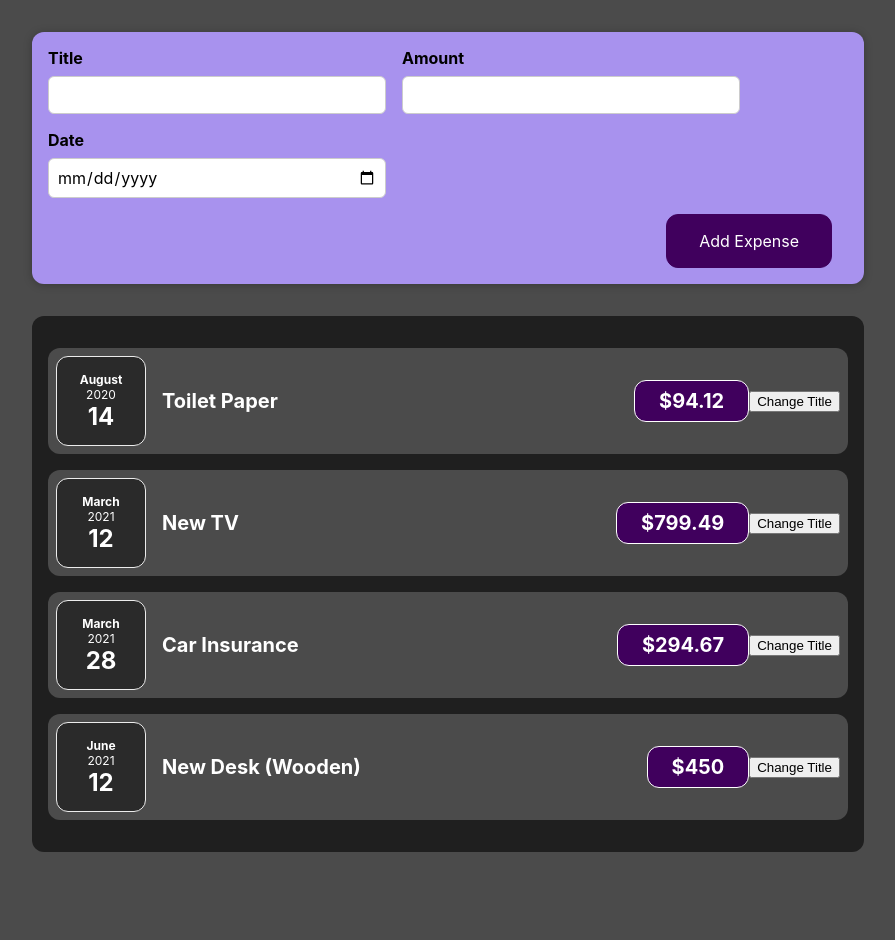
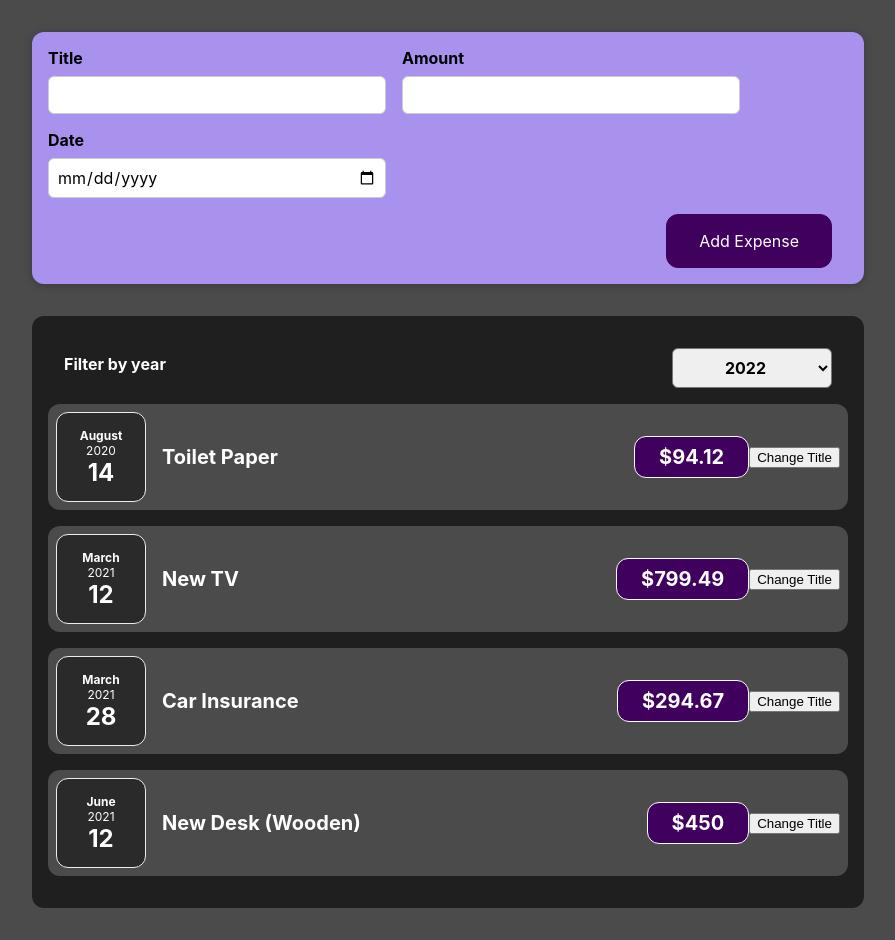
Before and after one commit to s11verz/react-complete-guide, a React (Create React App) app: page / in a window 1280 px wide. Shown: the whole page, without its empty margins (192-1087 px from the left). Before the commit the page ends 884 px from the top, so only its background shows below. Built offline with nearby package versions, Linux system fonts and the light colour scheme.

Commit message:
이벤트 및 state 작업 (dropdown filter)

```diff
--- a/src/App.js
+++ b/src/App.js
@@ -25,9 +25,14 @@
     },
   ];
 
+  const addExpenseHandler = (expense) => {
+    console.log("In app.js");
+    console.log(expense);
+  };
+
   return (
     <div>
-      <NewExpense></NewExpense>
+      <NewExpense onAddExpense={addExpenseHandler}></NewExpense>
       <Expenses items={expenses}></Expenses>
     </div>
   );
--- a/src/components/NewExpense/ExpenseForm.js
+++ b/src/components/NewExpense/ExpenseForm.js
@@ -1,56 +1,75 @@
 import React, { useState } from "react";
 import "../../css/ExpenseForm.css";
 
-const ExpenseForm = () => {
-  //   const [enteredTitle, setEnteredTtile] = useState("");
-  //   const [enteredAmount, setEnteredAmount] = useState("");
-  //   const [enteredDate, setEnteredDate] = useState("");
+const ExpenseForm = (props) => {
+  const [enteredTitle, setEnteredTtile] = useState("");
+  const [enteredAmount, setEnteredAmount] = useState("");
+  const [enteredDate, setEnteredDate] = useState("");
 
-  const [userInput, setUserInput] = useState({
-    enteredTitle: "",
-    enteredAmount: "",
-    enteredDate: "",
-  });
+  //   const [userInput, setUserInput] = useState({
+  //     enteredTitle: "",
+  //     enteredAmount: "",
+  //     enteredDate: "",
+  //   });
 
   const titleChangeHandler = (event) => {
-    // setEnteredTtile(event.target.value);
+    setEnteredTtile(event.target.value);
     // setUserInput({
     //   ...userInput,
     //   enteredTitle: event.target.value,
     // });
-    setUserInput((prevState) => {
-      return { ...prevState, enteredTitle: event.target.value };
-    });
+    // setUserInput((prevState) => {
+    //   return { ...prevState, enteredTitle: event.target.value };
+    // });
   };
 
   const amountChangeHandler = (event) => {
-    // setEnteredAmount(event.target.value);
+    setEnteredAmount(event.target.value);
     // setUserInput({
     //   ...userInput,
     //   enteredAmount: event.target.value,
     // });
-    setUserInput((prevState) => {
-      return { ...prevState, enteredAmount: event.target.value };
-    });
+    // setUserInput((prevState) => {
+    //   return { ...prevState, enteredAmount: event.target.value };
+    // });
   };
 
   const dateChangeHandler = (event) => {
-    // setEnteredDate(event.target.value);
+    setEnteredDate(event.target.value);
     // setUserInput({
     //   ...userInput,
     //   enteredDate: event.target.value,
     // });
-    setUserInput((prevState) => {
-      return { ...prevState, enteredDate: event.target.value };
-    });
+    // setUserInput((prevState) => {
+    //   return { ...prevState, enteredDate: event.target.value };
+    // });
+  };
+
+  const submitHandler = (event) => {
+    event.preventDefault();
+
+    const expenseData = {
+      title: enteredTitle,
+      amount: enteredAmount,
+      date: new Date(enteredDate),
+    };
+
+    props.onSaveExpenseData(expenseData);
+    setEnteredTtile("");
+    setEnteredDate("");
+    setEnteredAmount("");
   };
 
   return (
-    <form>
+    <form onSubmit={submitHandler}>
       <div className="new-expense__controls">
         <div className="new-expense__control">
           <label>Title</label>
-          <input type="text" onChange={titleChangeHandler}></input>
+          <input
+            type="text"
+            value={enteredTitle}
+            onChange={titleChangeHandler}
+          ></input>
         </div>
         <div className="new-expense__control">
           <label>Amount</label>
@@ -58,6 +77,7 @@
             type="number"
             min="0.01"
             step="0.01"
+            value={enteredAmount}
             onChange={amountChangeHandler}
           ></input>
         </div>
@@ -67,6 +87,7 @@
             type="date"
             min="2019-01-01"
             step="2022-12-31"
+            value={enteredDate}
             onChange={dateChangeHandler}
           ></input>
         </div>
--- a/src/components/NewExpense/NewExpense.js
+++ b/src/components/NewExpense/NewExpense.js
@@ -2,10 +2,18 @@
 import "../../css/NewExpense.css";
 import ExpenseForm from "./ExpenseForm";
 
-const NewExpense = () => {
+const NewExpense = (props) => {
+  const saveExpenseDataHandler = (enteredExpenseData) => {
+    console.log(enteredExpenseData);
+    const expenseData = {
+      ...enteredExpenseData,
+      id: Math.random().toString(),
+    };
+    props.onAddExpense(expenseData);
+  };
   return (
     <div className="new-expense">
-      <ExpenseForm></ExpenseForm>
+      <ExpenseForm onSaveExpenseData={saveExpenseDataHandler}></ExpenseForm>
     </div>
   );
 };
--- a/src/components/card/Card.js
+++ b/src/components/card/Card.js
@@ -1,8 +1,8 @@
 import "../../css/Card.css";
 
-const Card=(props)=> {
+const Card = (props) => {
   const classes = "card " + props.className;
   return <div className={classes}>{props.children}</div>;
-}
+};
 
 export default Card;
--- /dev/null
+++ b/src/components/expense/ExpenseFilter.js
@@ -0,0 +1,25 @@
+import React, { useState } from "react";
+
+import "../../css/ExpenseFilter.css";
+
+const ExpensesFilter = (props) => {
+  const filterChangeHandler = (event) => {
+    props.onChangeFilterData(event.target.value);
+  };
+
+  return (
+    <div className="expenses-filter">
+      <div className="expenses-filter__control">
+        <label>Filter by year</label>
+        <select value={props.selected} onChange={filterChangeHandler}>
+          <option value="2022">2022</option>
+          <option value="2021">2021</option>
+          <option value="2020">2020</option>
+          <option value="2019">2019</option>
+        </select>
+      </div>
+    </div>
+  );
+};
+
+export default ExpensesFilter;
--- a/src/components/expense/Expenses.js
+++ b/src/components/expense/Expenses.js
@@ -1,11 +1,24 @@
+
+import React, {useState} from "react";
 import ExpenseItem from "./ExpenseItem";
+import ExpensesFilter from "./ExpenseFilter";
 import Card from "../card/Card";
 import "../../css/Expenses.css";
 
 const Expenses = (props) => {
-  console.log(props);
+
+  const [filteredYear, setFilteredYear] = useState('2022');
+
+  const changeFilterDataHandler = (changedFilterData) => {
+    setFilteredYear(changedFilterData);
+  };
+
   return (
     <Card className="expenses">
+      <ExpensesFilter
+        selected={ filteredYear}
+        onChangeFilterData={changeFilterDataHandler}
+      ></ExpensesFilter>
       <ExpenseItem
         title={props.items[0].title}
         date={props.items[0].date}
--- /dev/null
+++ b/src/css/ExpenseFilter.css
@@ -0,0 +1,24 @@
+.expenses-filter {
+    color: white;
+    padding: 0 1rem;
+}
+
+.expenses-filter__control {
+    display: flex;
+    width: 100%;
+    align-items: center;
+    justify-content: space-between;
+    margin: 1rem 0;
+}
+
+.expenses-filter label {
+    font-weight: bold;
+    margin-bottom: 0.5rem;
+}
+
+.expenses-filter select {
+    font: inherit;
+    padding: 0.5rem 3rem;
+    font-weight: bold;
+    border-radius: 6px;
+}
```
Also changed, not shown: src/components/expense/ExpenseDate.js (+5 -5 lines), src/index.js (+5 -7 lines).
